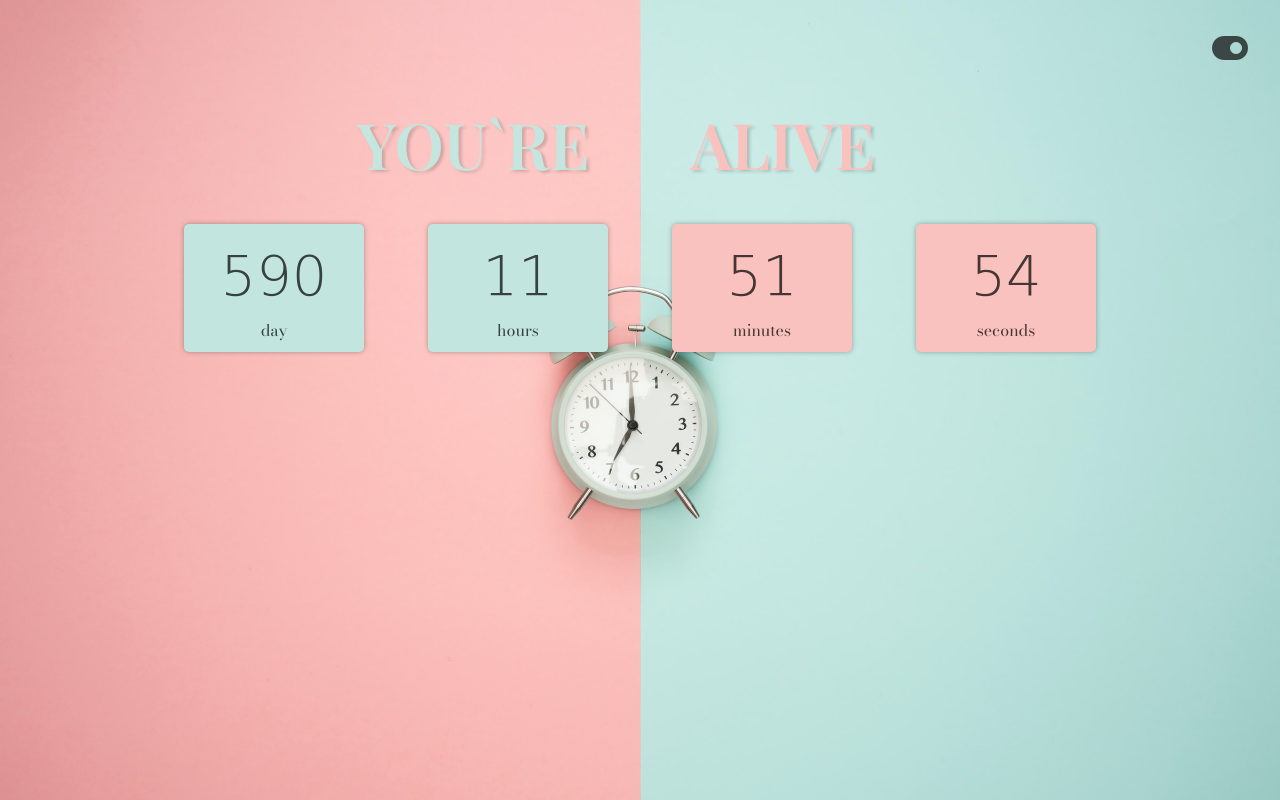
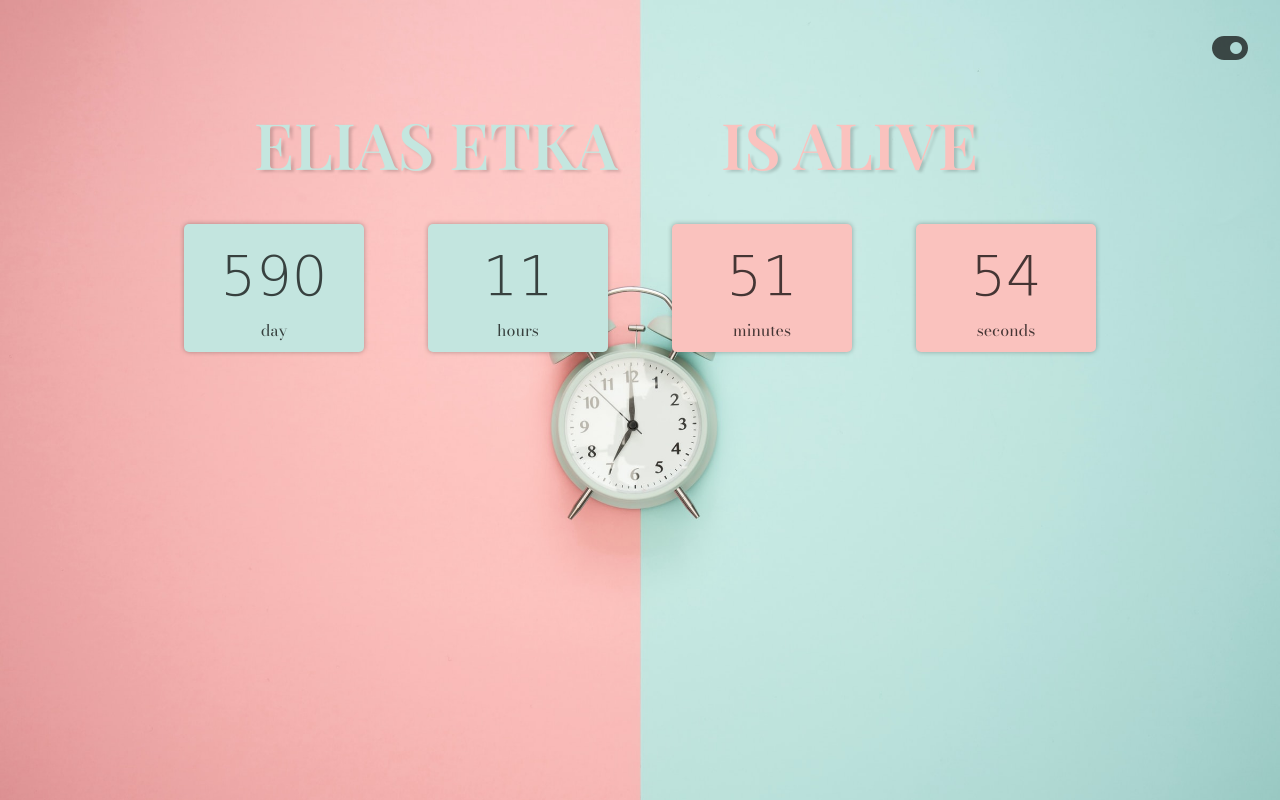
Before and after one commit to mehambas/aliveSinceApp, a plain HTML site: page index.html in a window 1280 px wide. Drawn offline with nearby package versions, Linux system fonts and the light colour scheme; a web font is replaced by a local one.

Commit message:
Update index.html

```diff
--- a/index.html
+++ b/index.html
@@ -17,8 +17,8 @@
 <div class="countdown_outside">
 
     <div class="countdown_header">
-        <span class="first_header">YOU`RE</span>
-        <SPAN class="second_header">ALIVE</SPAN>
+        <span class="first_header">ELIAS ETKA</span>
+        <SPAN class="second_header">IS ALIVE</SPAN>
     </div>
 
     <div class="countdown">
```
